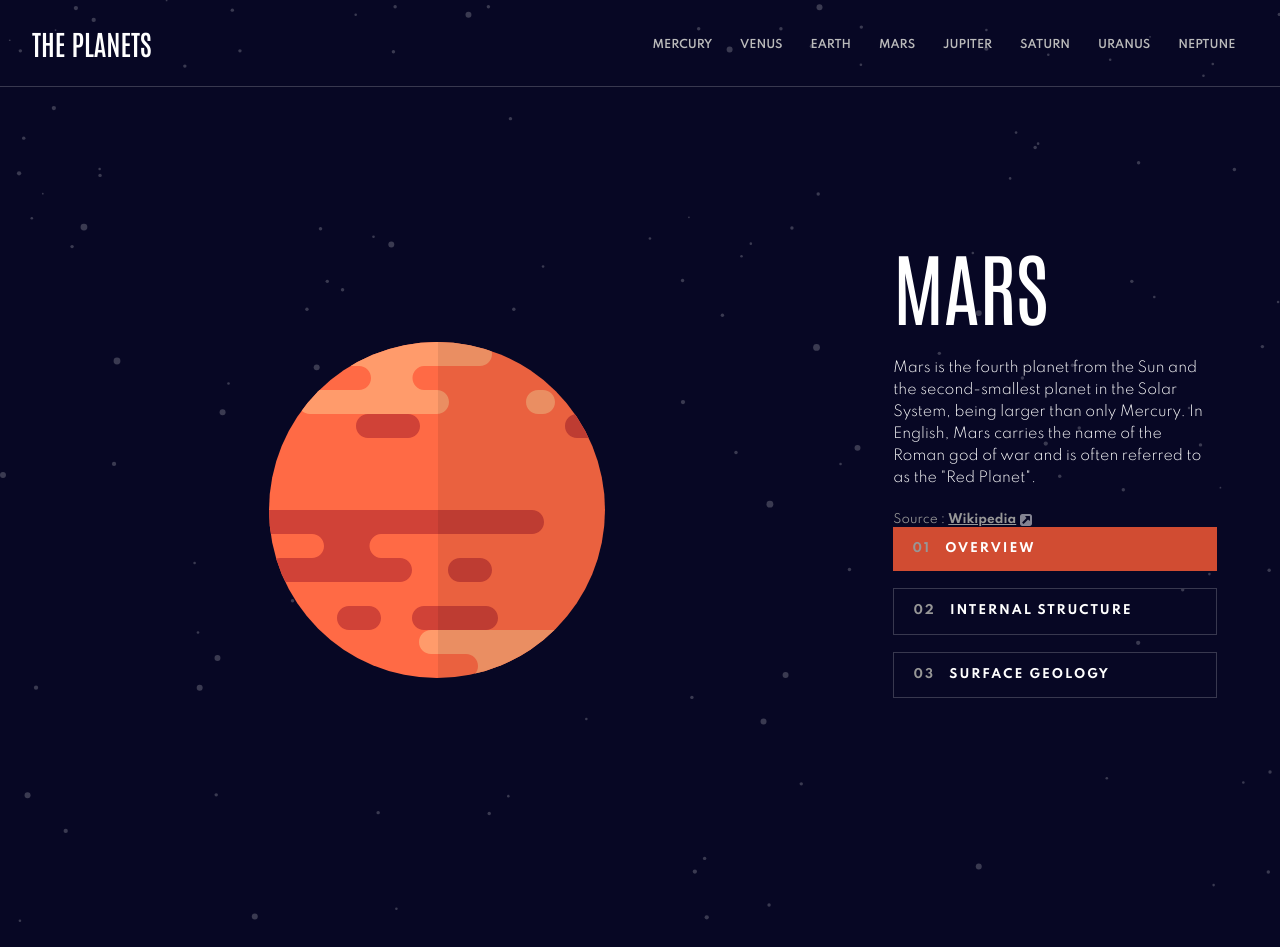
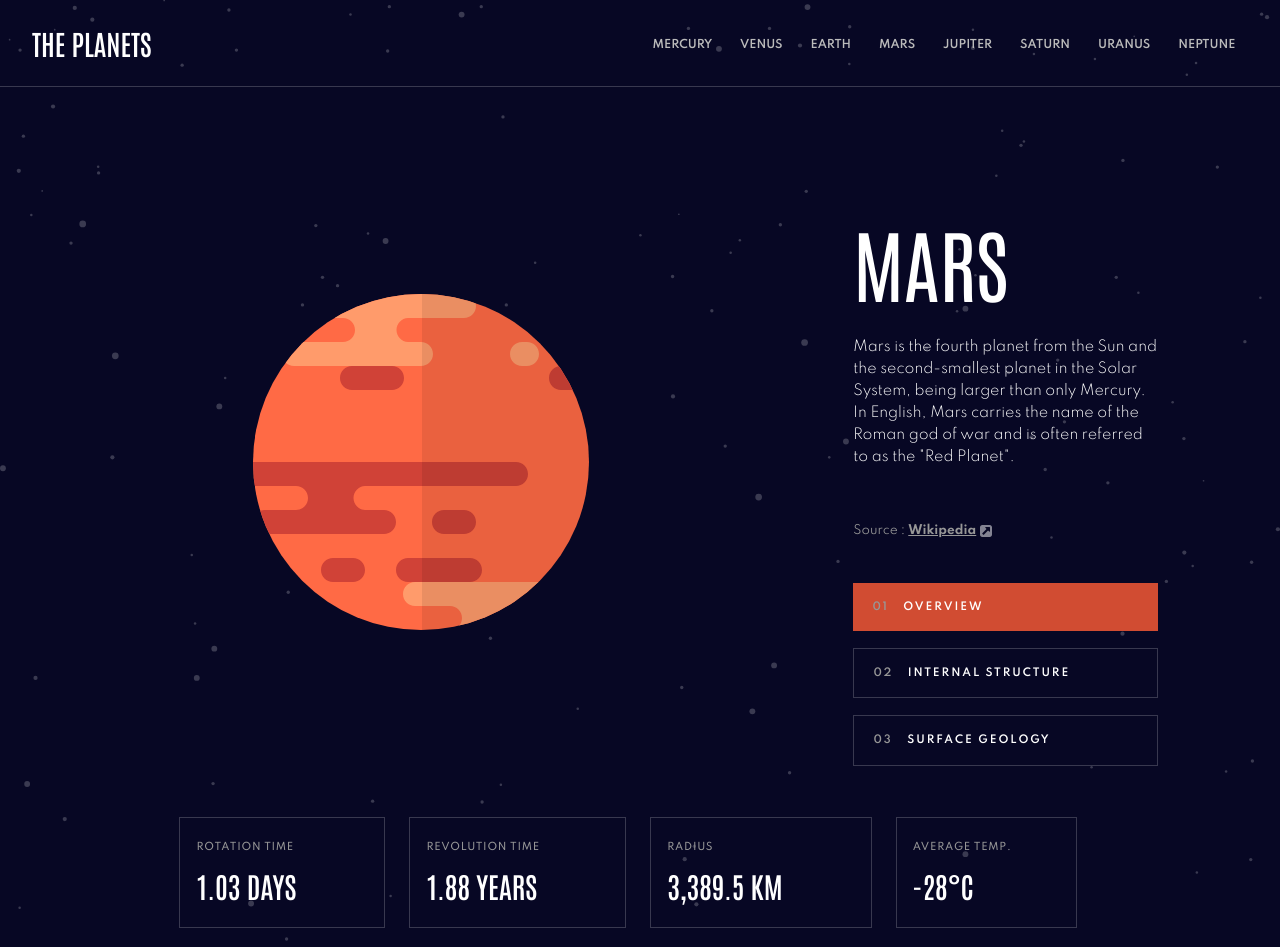
Before and after one commit to ChrisP1108/planets-fact-site, a React (Create React App) app: page /mars in a window 1280 px wide. Shown: the top 947 px of the page. Built offline with nearby package versions, Linux system fonts and the light colour scheme.

Commit message:
Desktop Completion

```diff
--- a/src/App.css
+++ b/src/App.css
@@ -14,7 +14,3 @@
   background-image: url(./assets/background-stars.svg);
   background-size: cover;
 }
-
-body {
-  transition: 0s;
-}
--- a/src/components/Page/Earth.css
+++ b/src/components/Page/Earth.css
@@ -45,7 +45,7 @@
     }
 }
 
-@media(min-width: 992px) {
+@media(min-width: 1200px) {
     .Planet-Earth {
         transform: scale(1);
     }
--- a/src/components/Page/Jupiter.css
+++ b/src/components/Page/Jupiter.css
@@ -45,7 +45,7 @@
     }
 }
 
-@media(min-width: 992px) {
+@media(min-width: 1200px) {
     .Planet-Jupiter {
         transform: scale(1);
     }
--- a/src/components/Page/Mars.css
+++ b/src/components/Page/Mars.css
@@ -45,7 +45,7 @@
     }
 }
 
-@media(min-width: 992px) {
+@media(min-width: 1200px) {
     .Planet-Mars {
         transform: scale(1);
     }
--- a/src/components/Page/Mercury.css
+++ b/src/components/Page/Mercury.css
@@ -45,7 +45,7 @@
     }
 }
 
-@media(min-width: 992px) {
+@media(min-width: 1200px) {
     .Planet-Mercury {
         transform: scale(1);
     }
--- a/src/components/Page/Neptune.css
+++ b/src/components/Page/Neptune.css
@@ -45,7 +45,7 @@
     }
 }
 
-@media(min-width: 992px) {
+@media(min-width: 1200px) {
     .Planet-Neptune {
         transform: scale(1);
     }
--- a/src/components/Page/Page.css
+++ b/src/components/Page/Page.css
@@ -47,12 +47,11 @@ h5 {
 
 h6 {
     font-family: 'Spartan', sans-serif;
-    font-size: 0.563rem!important;
-    font-weight: 700!important;
-    color:#979797;
-    text-align: center;
-    margin: 0!important;
-    padding: 1.25rem 0!important;
+    font-size: 0.688rem!important;
+    font-weight: 300!important;
+    line-height: 22px!important;
+    color: #ffffff!important;
+    margin-top: 1.625rem!important;
 }
 
 .mobile-border-line {
@@ -118,7 +117,7 @@ h6 {
     border-bottom: 0.063rem #38384F solid!important;
 }
 
-.info-container {
+.data-container {
     margin-top: 2.238rem!important;
     padding-bottom: 2.938rem!important;
 }
@@ -127,14 +126,6 @@ h6 {
     border: 0.063rem #38384F solid;
     padding: .702rem 0 .702rem 0!important;
     margin-bottom: .5rem;
-}
-
-p {
-    font-family: 'Spartan', sans-serif;
-    font-size: 0.688rem!important;
-    font-weight: 300!important;
-    line-height: 22px!important;
-    color: #ffffff!important;
 }
 
 .col {
@@ -160,10 +151,6 @@ p {
         text-align: left;
         padding: 0.938rem 0 0.938rem 0!important;
     }
-    p {
-        text-align: left!important;
-        margin-top: 1.8rem!important;
-    }
     .bottom-border {
         border-bottom: 0rem #38384f00 solid!important;
     }
@@ -171,6 +158,9 @@ p {
         margin: 0 0 .9rem 0!important;
     }
     h5 {
+        text-align: left!important;
+    }
+    h6 {
         text-align: left!important;
     }
     .planet-space {
@@ -220,26 +210,58 @@ p {
     }
 }
 
-@media(min-width: 992px) {
+@media(min-width: 1200px) {
     h1 {
         font-size: 5rem!important;
-        margin-top: 9.375rem!important
+        margin-top: 7.975rem!important
     }
     h2 {
-        font-size: 0.75rem!important;
+        font-size: 0.65rem!important;
+        font-weight: 600!important;
+        padding: 1.125rem 0 1.125rem 0!important;
+    }
+    h4 {
+        font-size: 0.62rem!important;
+    }
+    h5 {
+        font-size: 1.8rem!important;
+    }
+    h6 {
+        font-size: 0.875rem!important;
     }
     .planet-space {
-        margin: 26.475rem 0 26.475rem 4rem!important;
+        margin: 23.475rem 0 22rem 3rem!important;
     }
     .side-padding {
-        padding-right: 3.938rem!important;
+        padding-right: 7.625rem!important;
+        padding-left: 0rem!important;
     }
     .tab-padding {
-        padding: 0 3.938rem 0 2.5rem!important;
+        padding: 0 7.625rem 0 0rem!important;
         margin: 0!important;
     }
-    p {
-        font-size: 0.875rem!important;
-        margin: 0!important;
+    .geology-positioning {
+        position: absolute;
+        left: -50%;
+        right: -50.1%;
+        top: -1rem;
+        margin-left: auto;
+        margin-right: auto;
+    }
+    .link {
+        margin-top: 3.5rem!important;
+        margin-bottom: 2.75rem!important;
+    }
+    .tab-number-format {
+        margin-right: .9rem!important;
+        color: #979797;
+    }
+    .data-container {
+        margin: 0.2rem 0 0.5rem 0!important;
+        padding: 0 2rem 0!important;
+    }
+    .info-border-box {
+        padding: 1.5rem 4rem 1.5rem 1rem!important;
+        margin-right: 1.5rem;
     }
 }
--- a/src/components/Page/Page.js
+++ b/src/components/Page/Page.js
@@ -76,7 +76,7 @@ const Page = ({ content }) => {
                 </div>
                 <div className="d-none d-md-block">
                     <h4>{data.title}</h4>
-                    <h5>{eval(data.reference)}</h5>
+                    <h5>{eval(data.reference).toUpperCase()}</h5>
                 </div>
             </div>
         );
@@ -85,12 +85,12 @@ const Page = ({ content }) => {
     return (
         <div className="page">
             <div className="row no-margin">
-                <div className="col-12 col-md-6 bottom-border order-md-3 tabs-container-top-margin ml-md-1 tab-padding d-lg-none">
+                <div className="col-12 col-md-6 bottom-border order-md-3 tabs-container-top-margin ml-md-1 tab-padding d-xl-none">
                     <div className="row m-0">
                         {tabMapping}
                     </div>
                 </div>
-                <div className="col-12 col-lg-7 planet-space no-padding position-relative order-md-1">
+                <div className="col-12 col-xl-7 planet-space no-padding position-relative order-md-1">
                     <div className={`${overview || surface ? `Planet-${content.name}`
                         : `Internal-${content.name}`} planet-positioning`}>
                     </div>
@@ -98,14 +98,14 @@ const Page = ({ content }) => {
                         : `d-none`} geology-positioning`}>
                     </div>
                 </div>
-                <div className="col-md-6 col-lg-4 order-md-2 p-md-0">
+                <div className="col-md-6 col-xl-4 order-md-2 p-md-0">
                     <div className="col-12 text-center text-md-center side-padding">
                         <h1>{content.name.toUpperCase()}</h1>
                     </div>
-                    <div className="col-12 text-center mt-4 side-padding">
-                        <p>{overview ? content.overview.content : structure ? content.structure.content : content.geology.content}</p>
+                    <div className="col-12 text-center side-padding">
+                        <h6>{overview ? content.overview.content : structure ? content.structure.content : content.geology.content}</h6>
                     </div>
-                    <div className="col-12 col-md-12 mt-4 d-none source-padding link d-lg-flex justify-content-center justify-content-md-start link-regular-spacing order-md-3 order-lg-3">
+                    <div className="col-12 col-md-12 d-none link d-xl-flex justify-content-center justify-content-md-start order-md-3 order-xl-3">
                         <h3>Source : <a target="_blank" rel="noreferrer"
                             href={content.overview.source}>Wikipedia</a>
                         </h3>
@@ -113,13 +113,13 @@ const Page = ({ content }) => {
                             target="_blank" href={content.overview.source}>
                         </a>
                     </div>
-                    <div className="col-12 bottom-border order-md-3 tabs-container-top-margin ml-md-1 tab-padding d-none d-lg-block">
+                    <div className="col-12 bottom-border order-md-3 tabs-container-top-margin ml-md-1 tab-padding d-none d-xl-block">
                         <div className="row m-0">
                             {tabMapping}
                         </div>
                 </div>
                 </div>
-                <div className="col-12 col-md-12 col-lg-4 mt-4 source-padding link d-flex d-lg-none justify-content-center justify-content-md-start link-regular-spacing order-md-3 order-lg-3">
+                <div className="col-12 col-md-12 col-xl-4 mt-4 source-padding link d-flex d-xl-none justify-content-center justify-content-md-start link-regular-spacing order-md-3 order-xl-3">
                     <h3>Source : <a target="_blank" rel="noreferrer"
                         href={content.overview.source}>Wikipedia</a>
                     </h3>
@@ -127,7 +127,7 @@ const Page = ({ content }) => {
                         target="_blank" href={content.overview.source}>
                     </a>
                 </div>
-                <div className="info-container side-padding order-md-4 d-md-flex justify-content-md-between">
+                <div className="data-container side-padding order-md-4 d-md-flex justify-content-md-between justify-content-xl-center">
                     {dataMapping}
                 </div>
             </div>
--- a/src/components/Page/Saturn.css
+++ b/src/components/Page/Saturn.css
@@ -45,7 +45,7 @@
     }
 }
 
-@media(min-width: 992px) {
+@media(min-width: 1200px) {
     .Planet-Saturn {
         transform: scale(1);
     }
--- a/src/components/Page/Uranus.css
+++ b/src/components/Page/Uranus.css
@@ -45,7 +45,7 @@
     }
 }
 
-@media(min-width: 992px) {
+@media(min-width: 1200px) {
     .Planet-Uranus {
         transform: scale(1);
     }
--- a/src/components/Page/Venus.css
+++ b/src/components/Page/Venus.css
@@ -45,7 +45,7 @@
     }
 }
 
-@media(min-width: 992px) {
+@media(min-width: 1200px) {
     .Planet-Venus {
         transform: scale(1);
     }
```
